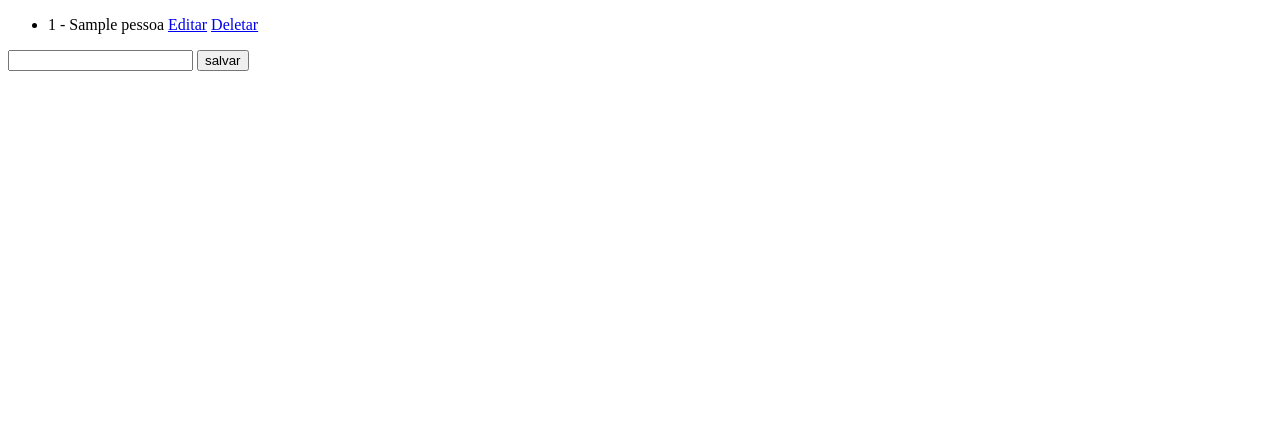
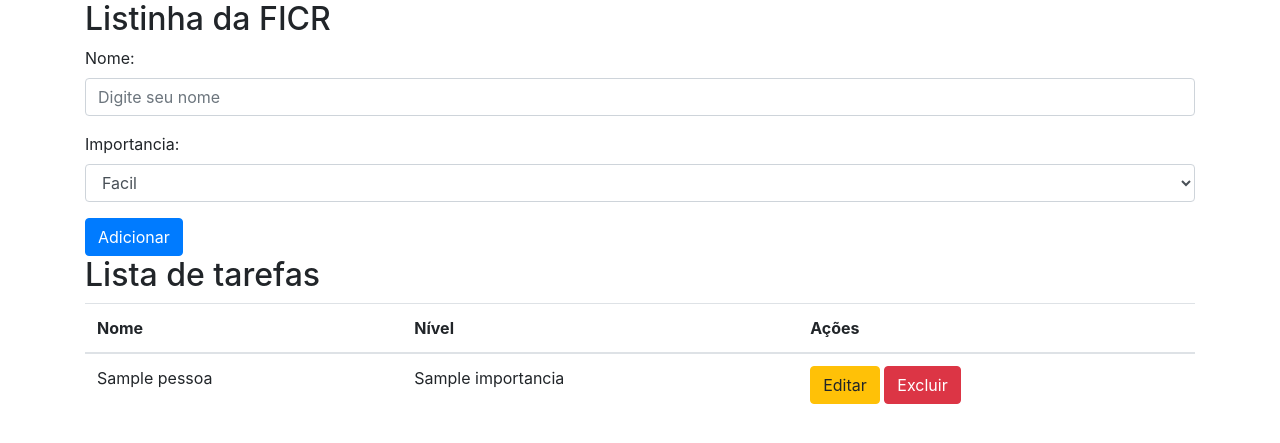
Before and after one commit to Santos232/Listinha---lista-de-tarefas, a Django app: template core/templates/index.html in a window 1280 px wide. Shown: the top 443 px of the page. Run offline with Django 4.2, Linux system fonts and the light colour scheme; the template is opened without the code that fills it: most values are stand-ins (such as "Sample title", 1, 10 or a date in 2020); some libraries are stand-ins or nearby versions.

Commit message:
git init

```diff
--- a/core/models.py
+++ b/core/models.py
@@ -1,7 +1,9 @@
 from django.db import models
+
 
 class Pessoa(models.Model):
     nome = models.CharField(max_length=50, db_column='nome')
+    importancia = models.CharField(max_length=25, null=True, blank=True)
 
 def str (self):
     return self.nome
--- a/core/templates/index.html
+++ b/core/templates/index.html
@@ -1,26 +1,115 @@
 <!DOCTYPE html>
-<html lang="pt-br">
+<html lang="en">
 <head>
-    <meta charset="UTF-8">
-    <meta http-equiv="X-UA-Compatible" content="IE=edge">
-    <meta name="viewport" content="width=device-width, initial-scale=1.0">
-    <title>Document</title>
+  <title>Formulário com Bootstrap</title>
+  <meta charset="utf-8">
+  <meta name="viewport" content="width=device-width, initial-scale=1">
+  <!-- Inclui o CSS do Bootstrap -->
+  <link rel="stylesheet" href="https://maxcdn.bootstrapcdn.com/bootstrap/4.5.2/css/bootstrap.min.css">
 </head>
 <body>
 
-    <ul>
-    {% for pessoa in pessoas %}
-    <li> {{ pessoa.id}} - {{ pessoa.nome}}
-        <a href="{% url 'editar' pessoa.id %}">Editar</a>
-        <a href="{% url 'delete' pessoa.id %}">Deletar</a>
-    </li>
-    {% endfor %}
-    </ul>
+<div class="container">
+  <h2>Listinha da FICR</h2>
+  <form action="{% url 'core:salvar' %}" method="POST">{% csrf_token %}
+    <div class="form-group">
+      <label for="nome">Nome:</label>
+      <input type="text" name="nome" class="form-control" id="nome" placeholder="Digite seu nome">
+    </div>
+    <label for="nome">Importancia:</label>
+    <div class="form-group">
+        <select name="nivel" class=" form-control">
+            <option value="Facil">Facil</option>
+            <option value="Médio">Médio</option>
+            <option value="Dificil">Dificil</option>
+        </select>
+    </div>
+    <button type="submit" class="btn btn-primary">Adicionar</button>
+  </form>
 
-    <form action="{% url 'salvar' %}" method="POST">
-        {% csrf_token %}
-        <input type="text" name="nome">
-        <button type="submit">salvar</button>
-    </form>
+  <h2>Lista de tarefas</h2>
+  <table class="table">
+    <thead>
+      <tr>
+        <th>Nome</th>
+        <th>Nível</th>
+        <th>Ações</th>
+      </tr>
+    </thead>
+    <tbody>
+        {% for pessoa in pessoa  %}
+      <tr>
+        <td>{{pessoa.nome}}</td>
+        <td>{{pessoa.importancia}}</td>
+        <td>
+
+            <a href="{% url 'core:editar' pessoa.id %}" data-toggle="modal" class="btn btn-warning" data-target="#Editar" >Editar</a>
+            {% comment %}? Alterar Tarefa {% endcomment %}
+            <div class="modal fade" id="Editar">
+            <div class="modal-dialog">
+                <div class="modal-content">
+                    <div class="modal-header">
+                        <h4 class="modal-title">Editar Tarefa</h4>
+                        <button type="button" class="close" data-dismiss="modal">×</button>
+                    </div>
+                    <div class="modal-body">
+                        <form action="{% url 'core:update' pessoa.id %}" method="POST">
+                        {% csrf_token %}
+                        <div class="form-group">
+                            <label for="nome">Nome:</label>
+                            <input type="text" value="{{pessoa.nome}}" name="nome" class="form-control" id="nome" placeholder="Digite seu nome">
+                          </div>
+                        <label for="nome">Importancia:</label>
+                        <div class="form-group">
+                            <select name="nivel" class=" form-control">
+                                <option value="Facil">Facil</option>
+                                <option value="Médio">Médio</option>
+                                <option value="Dificil">Dificil</option>
+                            </select>
+                        </div>
+                        <div class="form-check gradient-buttons text-right ">
+                        <button class="btn btn-primary">Salvar</button>
+                        </div>
+                        </form>
+                    </div>
+                </div>
+            </div>
+            </div>
+
+
+            <a href="" data-toggle="modal" class="btn btn-danger" data-target="#Excluir" >Excluir</a>
+
+            <div class="modal fade" id="Excluir">
+                <div class="modal-dialog">
+                    <div class="modal-content">
+                        <div class="modal-header">
+                            <h4 class="modal-title">Confirmação de exclusão</h4>
+                            <button type="button" class="close" data-dismiss="modal">×</button>
+                        </div>
+                        <div class="modal-body">
+                            <form  method="POST">
+                            {% csrf_token %}
+                            <p>Tem certeza que deseja excluir a tarefa <strong>{{ pessoa.nome }} </strong>de importancia <strong>{{pessoa.importancia}}</strong>?</p>
+                            <div class="form-check gradient-buttons text-right ">
+                            <a href="" class="btn btn-info">Cancelar</a>
+                            <a href="{% url 'core:delete' pessoa.id %}" class="btn btn-danger">Excluir</a>
+                            </div>
+                            </form>
+                        </div>
+                    </div>
+                </div>
+                </div>
+        </td>
+      </tr>
+      {% endfor %}
+    </tbody>
+  </table>
+</div>
+
+<!-- Inclui o JavaScript do Bootstrap -->
+<script src="https://ajax.googleapis.com/ajax/libs/jquery/3.5.1/jquery.min.js"></script>
+<script src="https://cdnjs.cloudflare.com/ajax/libs/popper.js/1.16.0/umd/popper.min.js"></script>
+<script src="https://maxcdn.bootstrapcdn.com/bootstrap/4.5.2/js/bootstrap.min.js"></script>
+
 </body>
 </html>
--- a/core/urls.py
+++ b/core/urls.py
@@ -2,8 +2,10 @@ from django.contrib import admin
 from django.urls import path, include
 from .views import home, salvar, editar,update ,delete
 
+app_name = "core"
+
 urlpatterns = [
-    path('', home),
+    path('', home, name='home'),
     path('salvar/', salvar, name="salvar"),
     path('editar/<int:id>', editar, name= 'editar'),
     path('update/<int:id>', update, name= 'update'),
```
Also changed, not shown: core/admin.py (+7 -2 lines), core/templates/index copy.html (added, +40 -0 lines), core/views.py (+20 -9 lines), core/migrations/0004_rename_nome_pessoa_tarefa_pessoa_importancia.py (added), core/migrations/0005_rename_tarefa_pessoa_nome.py (added), core/migrations/0006_alter_pessoa_importancia.py (added), core/migrations/0007_alter_pessoa_importancia.py (added), core/migrations/0008_nivel_alter_pessoa_importancia.py (added), core/migrations/0009_alter_pessoa_importancia.py (added), core/migrations/0010_alter_pessoa_importancia.py (added), core/migrations/0011_alter_pessoa_importancia.py (added), core/migrations/0012_alter_pessoa_importancia_delete_nivel.py (added), db.sqlite3.
